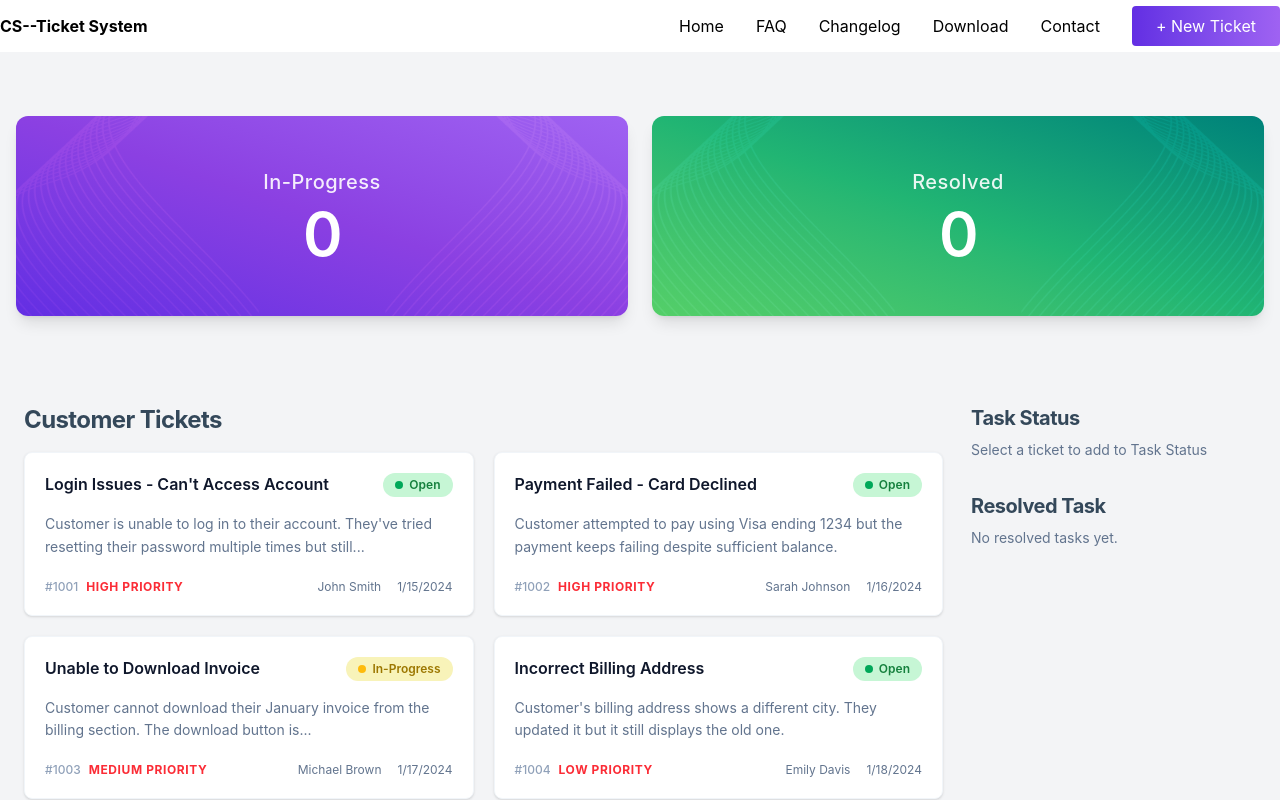
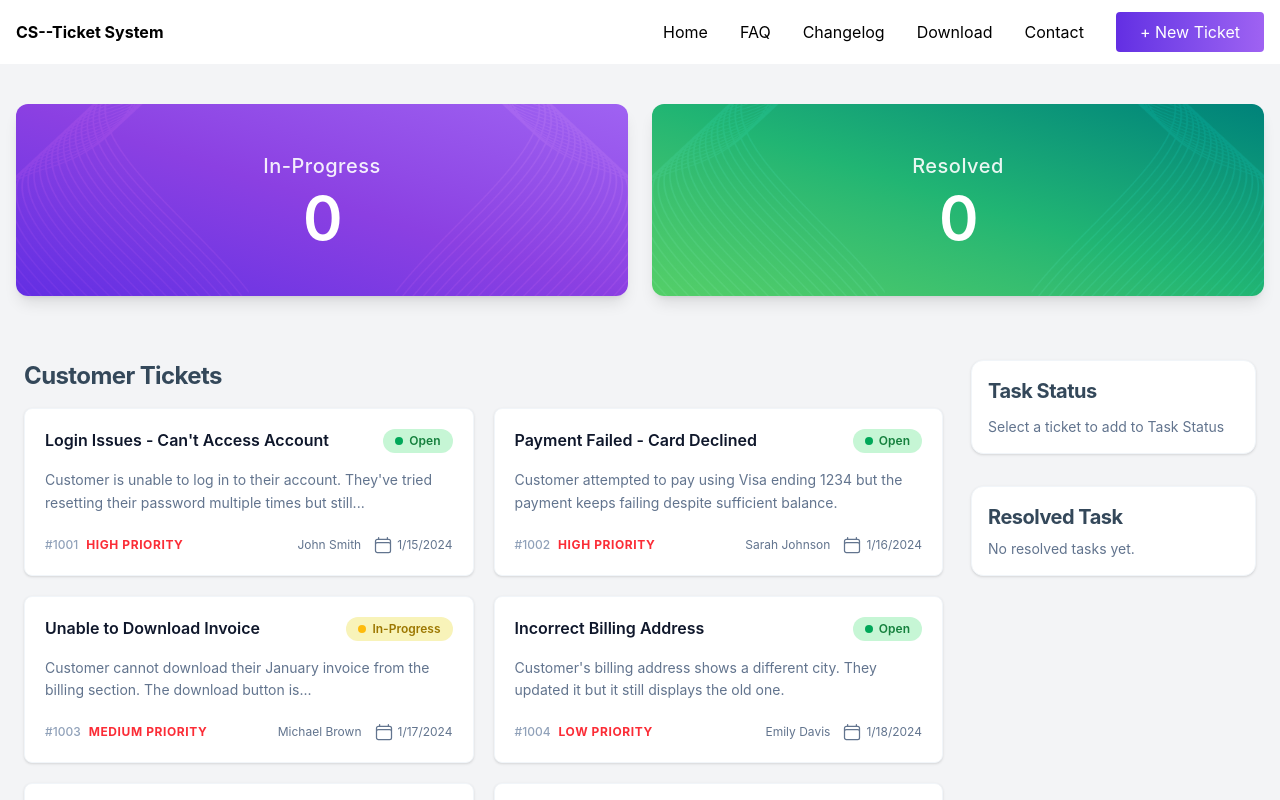
Before and after one commit to nahid5766/Customer-Support-Zone, a React (Vite) app: page / in a window 1280 px wide. Shown: the top 800 px of the page. Built offline with nearby package versions, Linux system fonts and the light colour scheme.

Commit message:
add fn and remove fn

```diff
--- a/src/App.jsx
+++ b/src/App.jsx
@@ -1,30 +1,39 @@
 import { useState } from 'react';
-import './App.css'
-import Navbar from './components/Navbar/Navbar'
+import './App.css';
+import Navbar from './components/Navbar/Navbar';
 import TicketCart from './components/TicketCart/TicketCart';
-import { ToastContainer, toast } from 'react-toastify';
+import { ToastContainer } from 'react-toastify';
+import 'react-toastify/dist/ReactToastify.css';
 
 const fetchCustomers = async () => {
-  const res = await fetch('./customers.json')
+  const res = await fetch('./customers.json');
   return res.json();
-}
-// fetch data and convert json
+};
+
 const customersPromise = fetchCustomers();
-
 
 function App() {
   const [taskSatusList, setTaskSatusList] = useState([]);
-  console.log(taskSatusList);
-
-
+  const [resolvedList, setResolvedList] = useState([]);
 
   return (
     <>
-      <Navbar></Navbar>
-      <TicketCart customersPromise={customersPromise} taskSatusList={taskSatusList} setTaskSatusList={setTaskSatusList}></TicketCart>
-      <ToastContainer />
+      <Navbar
+        taskSatusList={taskSatusList}
+        resolvedList={resolvedList}
+      />
+
+      <TicketCart
+        customersPromise={customersPromise}
+        taskSatusList={taskSatusList}
+        setTaskSatusList={setTaskSatusList}
+        resolvedList={resolvedList}
+        setResolvedList={setResolvedList}
+      />
+
+      <ToastContainer position="top-right" autoClose={1000} />
     </>
-  )
+  );
 }
 
-export default App
+export default App;
--- a/src/components/Navbar/Navbar.jsx
+++ b/src/components/Navbar/Navbar.jsx
@@ -1,79 +1,56 @@
 import React from 'react';
 import img2 from '../../assets/vector1.png';
 
-const Navbar = ({  }) => {
+const Navbar = ({ taskSatusList = [], resolvedList = [] }) => {
     return (
         <div className='bg-gray-100'>
-            {/* Navbar here */}
+            {/* Navbar */}
             <div className='bg-white'>
-                <nav className='max-w-7xl mx-auto flex justify-between items-center h-13'>
+                <nav className='max-w-7xl mx-auto flex justify-between items-center h-16 px-4'>
                     <div>
                         <h2 className='text-black font-bold'>CS--Ticket System</h2>
                     </div>
                     <div className='flex items-center gap-8'>
                         <a href="#" className='text-black'>Home</a>
-                        <a href="#" className='text-black'>FAQ </a>
+                        <a href="#" className='text-black'>FAQ</a>
                         <a href="#" className='text-black'>Changelog</a>
                         <a href="#" className='text-black'>Download</a>
                         <a href="#" className='text-black'>Contact</a>
 
-                        <button className='bg-linear-to-r from-[#632EE3] to-[#9F62F2] px-6 py-2 rounded-sm text-white'>+ New Ticket</button>
+                        <button className='bg-gradient-to-r from-[#632EE3] to-[#9F62F2] px-6 py-2 rounded-sm text-white'>+ New Ticket</button>
                     </div>
                 </nav>
             </div>
 
-            {/* banner section */}
-            <div className="max-w-7xl mx-auto pt-16 grid grid-cols-1 md:grid-cols-2 gap-6 w-full p-4 pb-16">
+            {/* Banner Section */}
+            <div className="max-w-7xl mx-auto pt-10 grid grid-cols-1 md:grid-cols-2 gap-6 w-full p-4 pb-10">
 
-                {/*  In-Progress Card  */}
-                <div class="relative overflow-hidden rounded-xl bg-linear-to-tr from-[#632EE3] via-[#8B40E2] to-[#9F62F2] p-8 text-white shadow-lg flex flex-col items-center justify-center min-h-50">
+                {/* In-Progress Card */}
+                <div className="relative overflow-hidden rounded-xl bg-gradient-to-tr from-[#632EE3] via-[#8B40E2] to-[#9F62F2] p-8 text-white shadow-lg flex flex-col items-center justify-center min-h-48">
+                    <img src={img2} alt="" className="absolute top-0 left-0 h-full w-auto object-cover opacity-100 pointer-events-none mix-blend-overlay" />
+                    <img src={img2} alt="" className="absolute top-0 right-0 h-full w-auto object-cover opacity-100 pointer-events-none mix-blend-overlay -scale-x-100" />
 
-                    {/*  Left Background Vector Overlay  */}
-                    <img
-                        src={img2}
-                        alt=""
-                        className="absolute top-0 left-0 h-full w-auto object-cover opacity-100 pointer-events-none mix-blend-overlay"
-                    />
-                    {/*  Right Background Vector Overlay (Flipped)  */}
-                    <img
-                        src={img2}
-                        alt=""
-                        className="absolute top-0 right-0 h-full w-auto object-cover opacity-100 pointer-events-none mix-blend-overlay -scale-x-100"
-                    />
-
-                    {/*  Card Content  */}
                     <div className="relative z-10 flex flex-col items-center gap-2">
                         <span className="text-xl font-medium tracking-wide text-white/90">In-Progress</span>
-                        <span className="text-6xl font-semibold tracking-tight">0</span>
+
+                        <span className="text-6xl font-semibold tracking-tight">{taskSatusList.length}</span>
                     </div>
                 </div>
 
-                {/*  Resolved Card  */}
-                <div className="relative overflow-hidden rounded-xl bg-linear-to-tr from-[#54CF68] via-[#21B573] to-[#00827A] p-8 text-white shadow-lg flex flex-col items-center justify-center min-h-50">
-                    {/*  Left Background Vector Overlay  */}
-                    <img
-                        src={img2}
-                        alt=""
-                        className="absolute top-0 left-0 h-full w-auto object-cover opacity-100 pointer-events-none mix-blend-overlay"
-                    />
-                    {/*  Right Background Vector Overlay (Flipped)  */}
-                    <img
-                        src={img2}
-                        alt=""
-                        className="absolute top-0 right-0 h-full w-auto object-cover opacity-100 pointer-events-none mix-blend-overlay -scale-x-100"
-                    />
+                {/* Resolved Card */}
+                <div className="relative overflow-hidden rounded-xl bg-gradient-to-tr from-[#54CF68] via-[#21B573] to-[#00827A] p-8 text-white shadow-lg flex flex-col items-center justify-center min-h-48">
+                    <img src={img2} alt="" className="absolute top-0 left-0 h-full w-auto object-cover opacity-100 pointer-events-none mix-blend-overlay" />
+                    <img src={img2} alt="" className="absolute top-0 right-0 h-full w-auto object-cover opacity-100 pointer-events-none mix-blend-overlay -scale-x-100" />
 
-                    {/*  Card Content  */}
                     <div className="relative z-10 flex flex-col items-center gap-2">
                         <span className="text-xl font-medium tracking-wide text-white/90">Resolved</span>
-                        <span class="text-6xl font-semibold tracking-tight">0</span>
+
+                        <span className="text-6xl font-semibold tracking-tight">{resolvedList.length}</span>
                     </div>
                 </div>
             </div>
 
         </div>
-
-
     );
 };
 
--- a/src/components/TicketCart/TicketCart.jsx
+++ b/src/components/TicketCart/TicketCart.jsx
@@ -1,63 +1,96 @@
 import React, { use } from 'react';
 import Cart from '../Cart/Cart';
 
-const TicketCart = ({ customersPromise, taskSatusList, setTaskSatusList }) => {
+const TicketCart = ({
+    customersPromise,
+    taskSatusList,
+    setTaskSatusList,
+    resolvedList,
+    setResolvedList
+}) => {
     const customersData = use(customersPromise);
 
+    const handleComplete = (task) => {
+        // Task Status remove
+        setTaskSatusList((prev) => prev.filter((item) => item.id !== task.id));
+        // Resolved add
+        setResolvedList((prev) => [...prev, task]);
+    };
+
     return (
-        <div>
-
         <div className="min-h-screen p-3 md:p-6 font-sans text-gray-800 bg-gray-100">
-
-                {/*  Main Grid Layout: Left Content (2 Columns/Span) + Right Sidebar (1 Column)  */}
             <div className="grid grid-cols-1 lg:grid-cols-4 gap-5 max-w-7xl mx-auto">
 
-                    {/*  LEFT SECTION: Customer Tickets (Spans 2 columns on large screens)  */}
+                {/* LEFT SECTION: Customer Tickets */}
                 <div className="lg:col-span-3 space-y-4">
                     <h2 className="text-2xl font-bold text-[#34485A] tracking-tight">
                         Customer Tickets
                     </h2>
 
-                        {/*  Ticket Cards Grid (2 Columns)  */}
                     <div className="grid grid-cols-1 md:grid-cols-2 gap-5">
-
-                            {/*  Card 1  */}
-                            {
-                                customersData.map(customer => <Cart customer={customer} taskSatusList={taskSatusList} setTaskSatusList={setTaskSatusList}></Cart>)
-                            }
-
+                        {customersData.map((customer) => (
+                            <Cart
+                                key={customer.id}
+                                customer={customer}
+                                taskSatusList={taskSatusList}
+                                setTaskSatusList={setTaskSatusList}
+                            />
+                        ))}
                     </div>
                 </div>
 
-                    {/*  RIGHT SECTION: Task Status Sidebar  */}
+                {/* RIGHT SECTION: Task Status Sidebar */}
                 <div className="space-y-8 pl-0 lg:pl-2">
 
-                        {/*  Task Status Block  */}
-                        <div className="space-y-2">
+                    {/* Task Status Block */}
+                    <div className="space-y-3 bg-white p-4 rounded-xl shadow-sm border border-slate-100">
                         <h3 className="text-xl font-bold text-[#34485A] tracking-tight">
                             Task Status
                         </h3>
+
+                        {taskSatusList.length === 0 ? (
                             <p className="text-sm text-slate-500">
                                 Select a ticket to add to Task Status
                             </p>
+                        ) : (
+                            <div className="space-y-3">
+                                {taskSatusList.map((task) => (
+                                    <div key={task.id} className="p-3 bg-slate-50 rounded-lg border border-slate-200 space-y-2">
+                                        <h4 className="text-sm font-semibold text-slate-800">{task.title}</h4>
+                                        <button
+                                            onClick={() => handleComplete(task)}
+                                            className="w-full bg-[#02A53B] hover:bg-emerald-500 text-white text-xs font-semibold py-2 rounded-md transition"
+                                        >
+                                            Complete
+                                        </button>
+                                    </div>
+                                ))}
+                            </div>
+                        )}
                     </div>
 
-                        {/*  Resolved Task Block  */}
-                        <div className="space-y-2">
+                    {/* Resolved Task Block */}
+                    <div className="space-y-2 bg-white p-4 rounded-xl shadow-sm border border-slate-100">
                         <h3 className="text-xl font-bold text-[#34485A] tracking-tight">
                             Resolved Task
                         </h3>
-                            <p className="text-sm text-slate-500">
-                                No resolved tasks yet.
-                            </p>
+                        {resolvedList?.length === 0 ? (
+                            <p className="text-sm text-slate-500">No resolved tasks yet.</p>
+                        ) : (
+                            <div className="space-y-2">
+                                {resolvedList?.map((res) => (
+                                    <div key={res.id} className="p-2 bg-emerald-50 text-black text-xs font-medium rounded border border-emerald-200">
+                                        {res.title}
+                                    </div>
+                                ))}
+                            </div>
+                        )}
                     </div>
 
                 </div>
 
             </div>
         </div>
-
-        </div>
     );
 };
 
```
Also changed, not shown: src/components/Cart/Cart.jsx (+7 -6 lines). Lines whose indentation alone changed are shown as unchanged.
